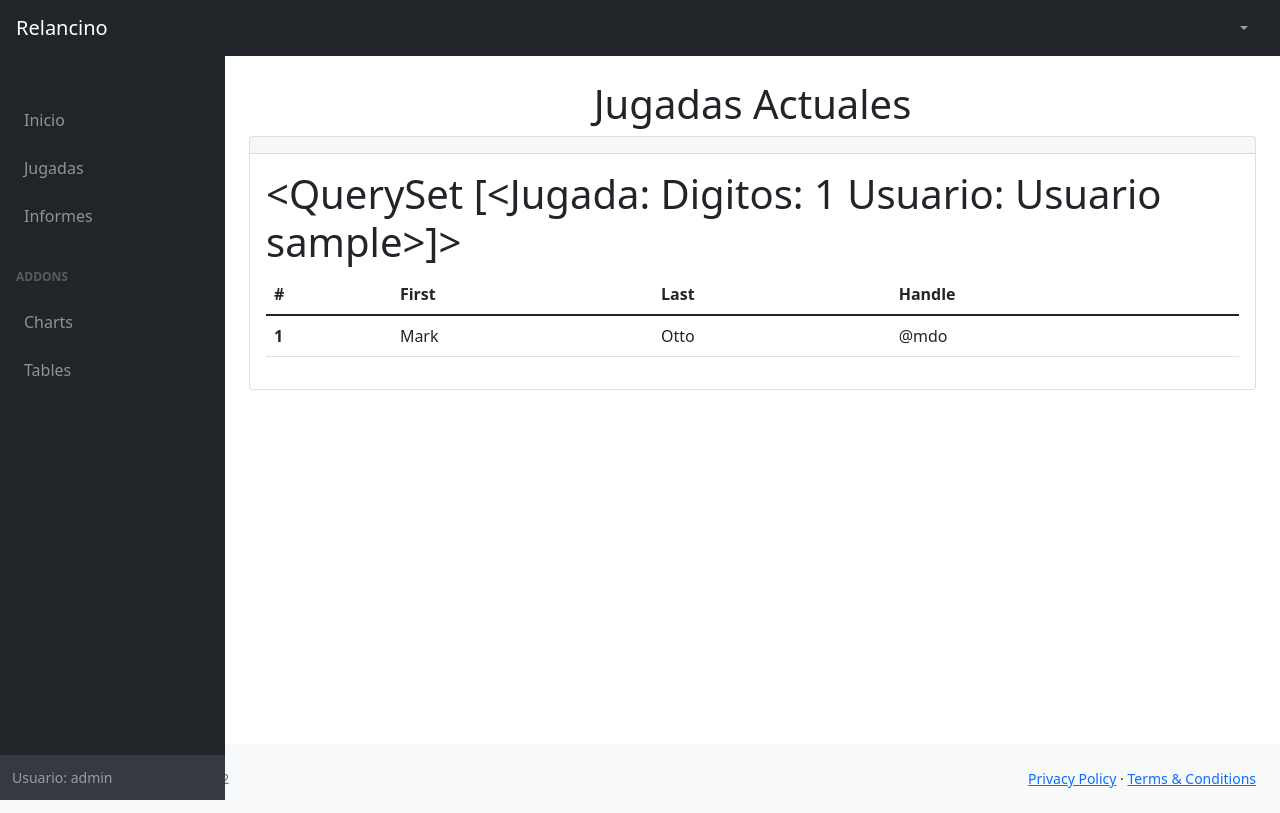
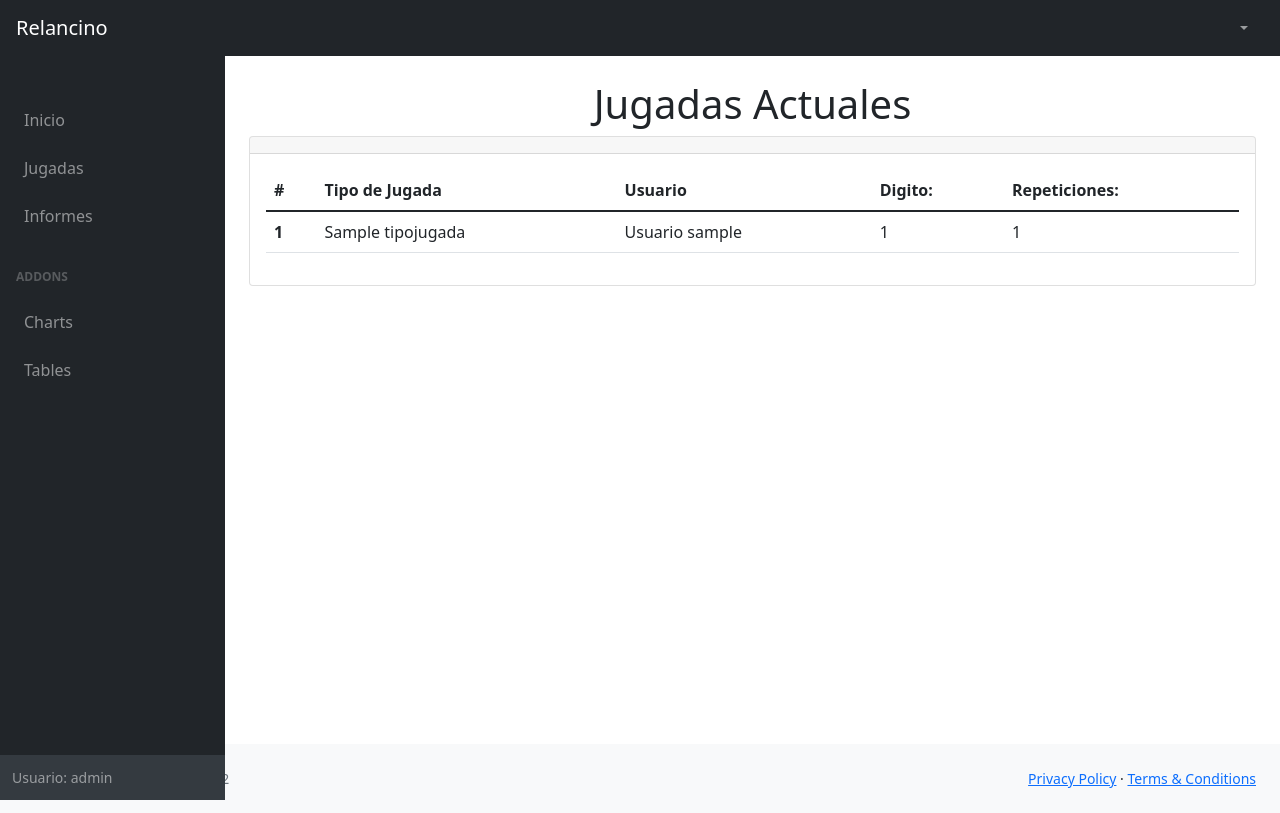
Before and after one commit to anyelser1213/ProyectoRelancino, a Django app: page /consultarJuegos in a window 1280 px wide. Run offline with Django 4.2, Linux system fonts and the light colour scheme; a user stored in the database is signed in; tables that the repository leaves empty hold one stand-in row (values such as "Sample post"); some libraries are stand-ins or nearby versions.

Commit message:
agregando consultas

```diff
--- a/aplicaciones/juegos/templates/juegos/consultar_jugada.html
+++ b/aplicaciones/juegos/templates/juegos/consultar_jugada.html
@@ -52,21 +52,22 @@
                                         <thead>
                                           <tr>
                                             <th scope="col">#</th>
-                                            <th scope="col">First</th>
-                                            <th scope="col">Last</th>
-                                            <th scope="col">Handle</th>
+                                            <th scope="col">Tipo de Jugada</th>
+                                            <th scope="col">Usuario</th>
+                                            <th scope="col">Digito:</th>
+                                            <th scope="col">Repeticiones:</th>
                                           </tr>
                                         </thead>
                                         <tbody>
-                                            <h1>{{jugadas}}</h1>
                                             {% for jugada in jugadas %}
                                                 <tr>
                                                 <th scope="row">{{forloop.counter}}</th>
-                                                <td>Mark</td>
-                                                <td>Otto</td>
-                                                <td>@mdo</td>
+                                                <td>{{ jugada.id_tipo_jugada.nombre }}</td>
+                                                <td>{{ jugada.id_usuario }}</td>
+                                                <td>{{ jugada.digitos }}</td>
+                                                <td>{{ jugada.repetidor }}</td>
                                               </tr>
-                                                <div class="col text-light"> {{ jugada.tipos_jugadas }} </div>
+                                                <div class="col text-light">  </div>
                                             {% endfor %}
 
                                         </tbody>
```
